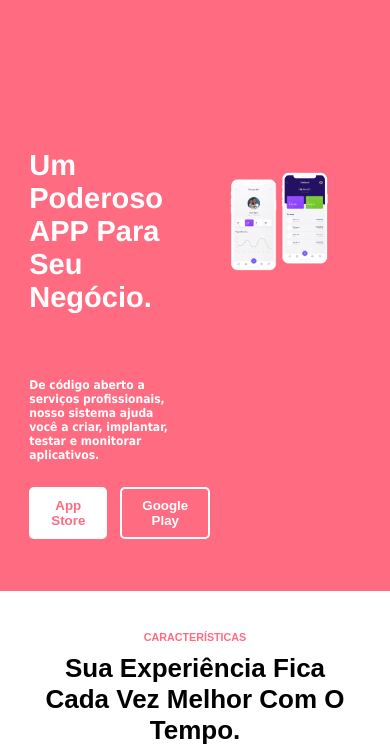
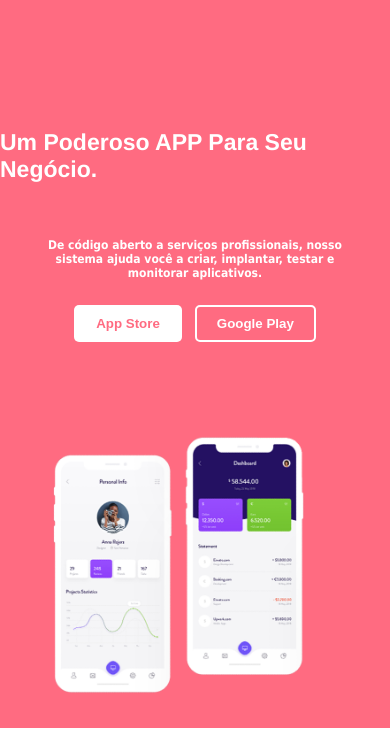
Before and after one commit to WhiskySueco/Projeto_responsivo_1, a plain HTML site: page index.html in a window 390 px wide. Shown: the part 89-844 px from the top of the page. Drawn offline with Linux system fonts and the light colour scheme.

Commit message:
Finalizado Tablet responsivo

```diff
--- a/css/style.css
+++ b/css/style.css
@@ -29,7 +29,6 @@ body {
 header {
   display: flex;
   grid-area: cabecalho;
-  /* border: 2px solid yellowgreen; */
   background-color: #ff6b81;
   height: 680px;
   flex-direction: column;
@@ -283,3 +282,52 @@ footer {
   text-align: center;
   width: 50%;
 }
+
+/* RESPONSIVIDADE TABLET */
+
+@media screen and (max-width:1200px){
+  .infer{
+    width:100%;
+    display: flex;
+    flex-direction: column;
+    justify-content: center;
+  }
+
+  .texto {
+    display: flex;
+    font-size: 29px;
+    font-family: helvetica;
+    font-weight: bolder;
+    color: #fff;
+    justify-content: center;
+    align-items: center;
+  }
+
+  .texto > h1 {
+    justify-content: center;
+    font-size: 23px;
+
+  }
+
+  .texto > h5 {
+    text-align: center;
+  }
+
+  header{
+    height: 100%;
+  }
+
+   main{
+    height: 100%;
+  }
+
+  .mural{
+    margin-bottom: 10%;
+  }
+
+  /*RODAPÈ*/
+  .rodape2 {
+    width: 90%;
+    justify-content: space-between;
+  }
+}
```
Also changed, not shown: 2 other files.
